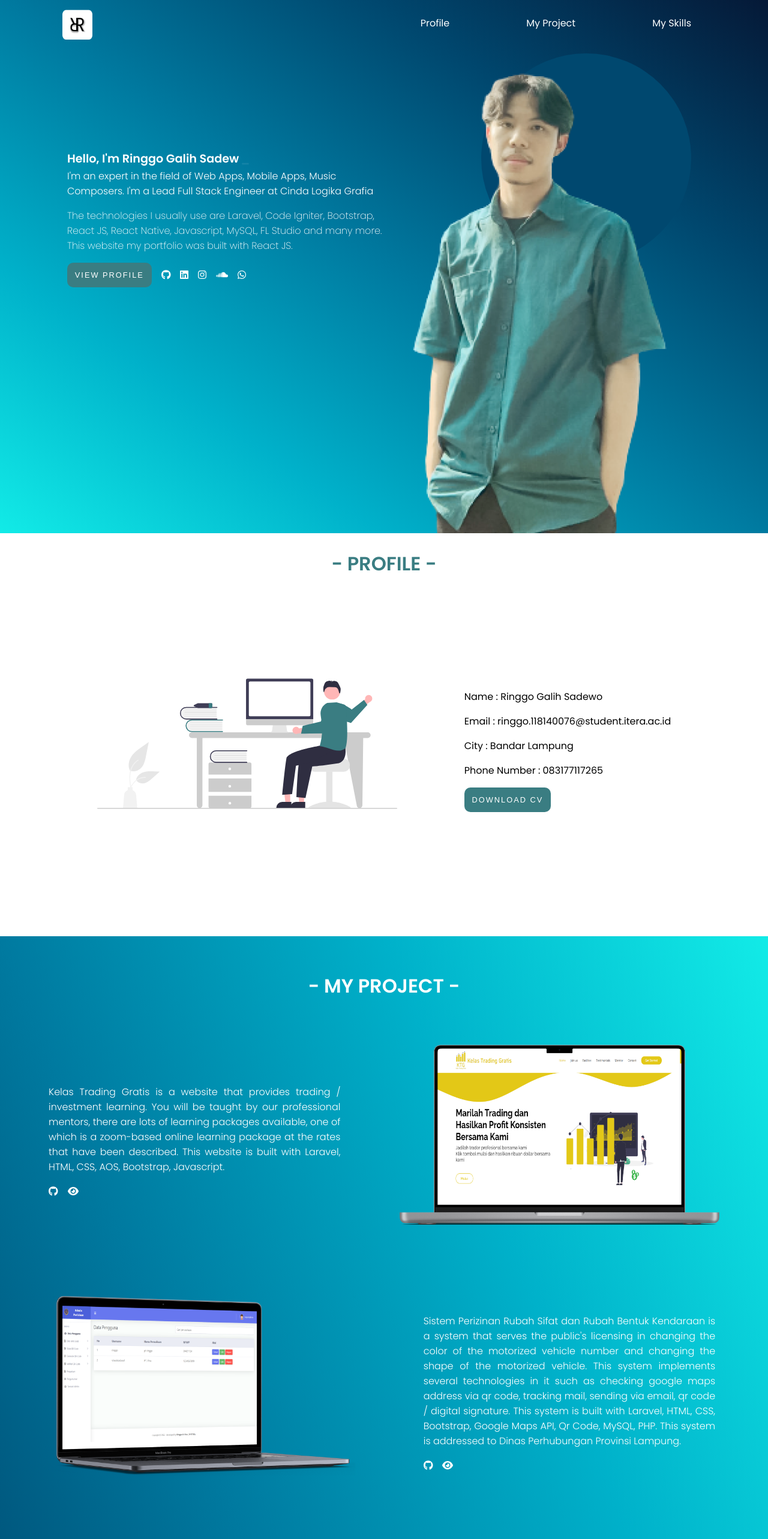
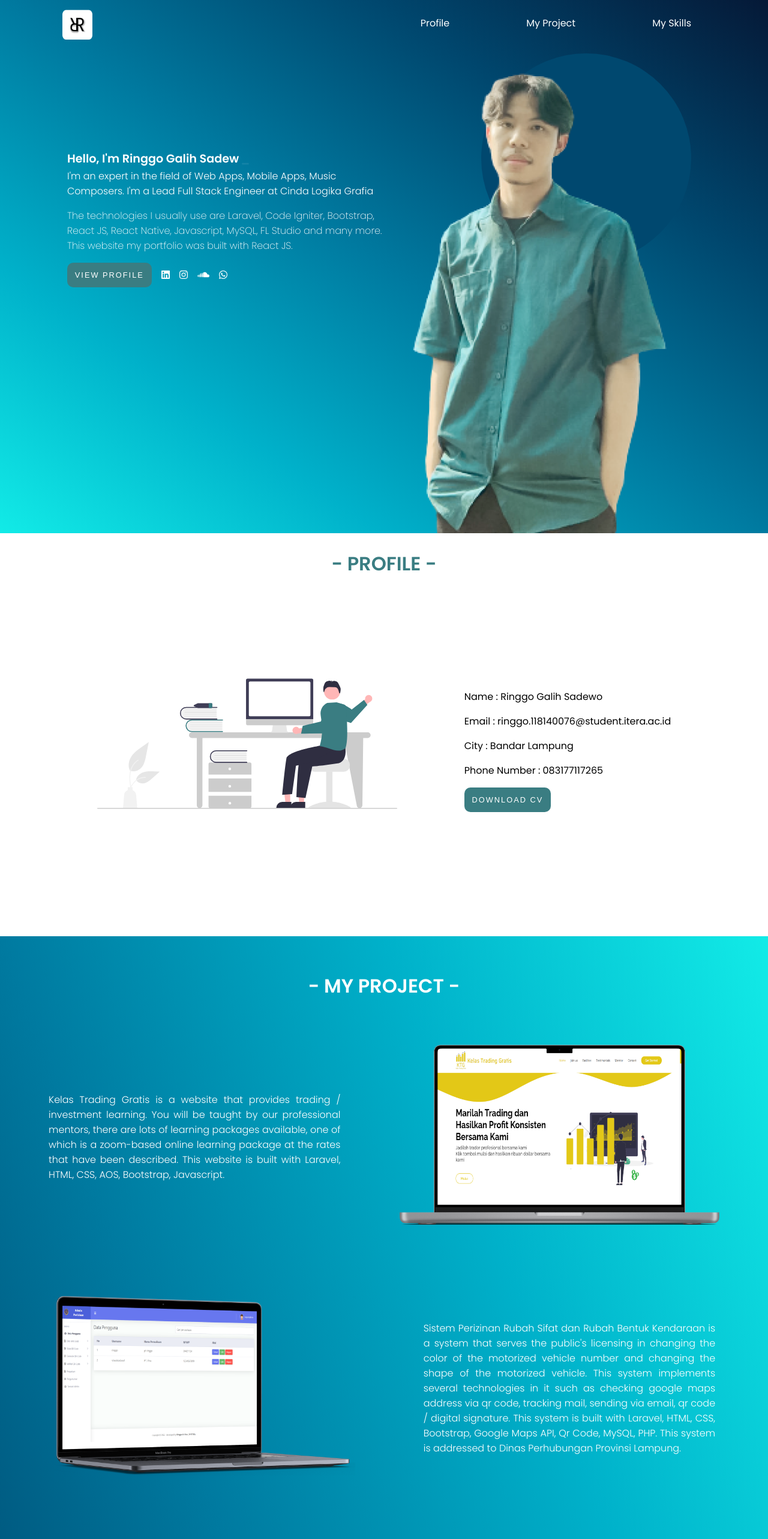
Before and after one commit to RinggoGalihSadewo/my-portfolio, a React (Create React App) app: page / in a window 1280 px wide. Shown: the top 2566 px of the page at 60% size. Built offline with nearby package versions, Linux system fonts and the light colour scheme.

Commit message:
non active link

```diff
--- a/src/Components/Banner/Banner.jsx
+++ b/src/Components/Banner/Banner.jsx
@@ -29,9 +29,9 @@ class Banner extends Component {
                             <a href="#profile">
                                 <button className="btn">VIEW PROFILE</button>
                             </a>
-                            <a href="https://github.com/RinggoGalihSadewo" target="_blank" className="sosmed">
+                            {/* <a href="https://github.com/RinggoGalihSadewo" target="_blank" className="sosmed">
                                 <FontAwesomeIcon icon={faGithub} />
-                            </a>
+                            </a> */}
                             <a href="http://www.linkedin.com/in/ringgo-galih-sadewo" target="_blank" className="sosmed">
                                 <FontAwesomeIcon icon={faLinkedin} />
                             </a>
--- a/src/Components/Project/Project.jsx
+++ b/src/Components/Project/Project.jsx
@@ -20,14 +20,14 @@ class Project extends Component {
                     <div className="project1">
                         <div className="col-1" data-aos="fade-right">
                             <p className="desc">Kelas Trading Gratis is a website that provides trading / investment learning. You will be taught by our professional mentors, there are lots of learning packages available, one of which is a zoom-based online learning package at the rates that have been described. This website is built with Laravel, HTML, CSS, AOS, Bootstrap, Javascript.</p>
-                            <div className="linkProject">
+                            {/* <div className="linkProject">
                                 <a href="https://github.com/RinggoGalihSadewo/KelasTradingGratis" target="_blank">
                                     <FontAwesomeIcon icon={faGithub} />
                                 </a>
                                 <a href="https://kelastradinggratis.com" target="_blank">
                                     <FontAwesomeIcon icon={faEye} />
                                 </a>
-                            </div>
+                            </div> */}
                         </div>
                         <div className="col-2" data-aos="fade-left" data-delay="400">
                             <img src={ktg} alt="" />
@@ -39,27 +39,27 @@ class Project extends Component {
                         </div>
                         <div className="col-2" data-aos="fade-left" data-delay="400">
                             <p className="desc">Sistem Perizinan Rubah Sifat dan Rubah Bentuk Kendaraan is a system that serves the public's licensing in changing the color of the motorized vehicle number and changing the shape of the motorized vehicle. This system implements several technologies in it such as checking google maps address via qr code, tracking mail, sending via email, qr code / digital signature. This system is built with Laravel, HTML, CSS, Bootstrap, Google Maps API, Qr Code, MySQL, PHP. This system is addressed to Dinas Perhubungan Provinsi Lampung.</p>
-                            <div className="linkProject">
+                            {/* <div className="linkProject">
                                 <a href="https://github.com/RinggoGalihSadewo/Sistem-perizinan-rubah-sifat-dan-rubah-bentuk-kendaraan" target="_blank">
                                     <FontAwesomeIcon icon={faGithub} />
                                 </a>
                                 <a href="#" target="_blank">
                                     <FontAwesomeIcon icon={faEye} />
                                 </a>
-                            </div>
+                            </div> */}
                         </div>
                     </div>
                     <div className="project3">
                         <div className="col-1 paragraph" data-aos="fade-right">
                             <p className="desc">Somebil or the abbreviation of Social Media Bilabong is a system like social media in general, in this system users can register an account, login, create status, find friends, view friends, view friends status, view the latest news and much more. The system is built with Laravel, HTML, CSS, Bootstrap. This system is actually only to be used by residents of the Bilabong Jaya hill housing as a medium of information</p>
-                            <div className="linkProject">
+                            {/* <div className="linkProject">
                                 <a href="https://github.com/RinggoGalihSadewo/Somebil-Project" target="_blank">
                                     <FontAwesomeIcon icon={faGithub} />
                                 </a>
                                 <a href="https://bit.ly/Somebil" target="_blank">
                                     <FontAwesomeIcon icon={faEye} />
                                 </a>
-                            </div>
+                            </div> */}
                         </div>
                         <div className="col-2" data-aos="fade-left" data-delay="400">
                             <img src={somebil} alt="" />
@@ -71,27 +71,27 @@ class Project extends Component {
                         </div>
                         <div className="col-2 paragraph" data-aos="fade-left" data-delay="400">
                             <p className="desc">Cukur Geh is a shaving booking system, users no longer need to wait in line to shave their hair. The system that I made is only in the form of landing pages, but has implemented responsive technology</p>
-                            <div className="linkProject">
+                            {/* <div className="linkProject">
                                 <a href="https://github.com/RinggoGalihSadewo/cukurGeh" target="_blank">
                                     <FontAwesomeIcon icon={faGithub} />
                                 </a>
                                 <a href="https://play.google.com/store/apps/details?id=com.cukurgeh" target="_blank">
                                     <FontAwesomeIcon icon={faEye} />
                                 </a>
-                            </div>
+                            </div> */}
                         </div>
                     </div>
                     <div className="project5">
                         <div className="col-1 paragraph" data-aos="fade-right">
                             <p className="desc">Sammal is an abbreviation of Sampah Amal, an android-based mobile application that aims to make it easier for the community to dispose of garbage. But users can also give charity by ordering a lot of garbage pick-up, then the user's coins will automatically increase and the coins can be exchanged in the form of basic necessities. To work on this application, I am on the front-end using React Native</p>
-                            <div className="linkProject">
+                            {/* <div className="linkProject">
                                 <a href="https://github.com/RinggoGalihSadewo/Sammal-Project/tree/master" target="_blank">
                                     <FontAwesomeIcon icon={faGithub} />
                                 </a>
                                 <a href="#" target="_blank">
                                     <FontAwesomeIcon icon={faEye} />
                                 </a>
-                            </div>
+                            </div> */}
                         </div>
                         <div className="col-2" data-aos="fade-left" data-delay="400">
                             <img src={sammal} alt="" />
@@ -103,14 +103,14 @@ class Project extends Component {
                         </div>
                         <div className="col-2 paragraph" data-aos="fade-left" data-delay="400">
                             <p className="desc">Sistem perizinan izin trayek is a system that serves route / vehicle lane licensing. The public must register for a route permit if their vehicle passes a government road. This system implements MapBox API technology, Auto Generate PDF and many more</p>
-                            <div className="linkProject">
+                            {/* <div className="linkProject">
                                 <a href="https://github.com/RinggoGalihSadewo/dishub" target="_blank">
                                     <FontAwesomeIcon icon={faGithub} />
                                 </a>
                                 <a href="#" target="_blank">
                                     <FontAwesomeIcon icon={faEye} />
                                 </a>
-                            </div>
+                            </div> */}
                         </div>
                     </div>
                     <div className="project7">
@@ -123,7 +123,7 @@ class Project extends Component {
                             </div>
                         </div>
                         <div className="col-2" data-aos="fade-left" data-delay="400">
-                            {/* <img src={soundcloud} alt="" /> */}
+                            <img src={soundcloud} alt="" />
                             <iframe width="100%" height="315" src="https://www.youtube.com/embed/ZAbiXfjiDrs" title="YouTube video player" frameborder="0" allow="accelerometer; autoplay; clipboard-write; encrypted-media; gyroscope; picture-in-picture" allowfullscreen style={{borderRadius: 10}}></iframe>
                         </div>
                     </div>
```
